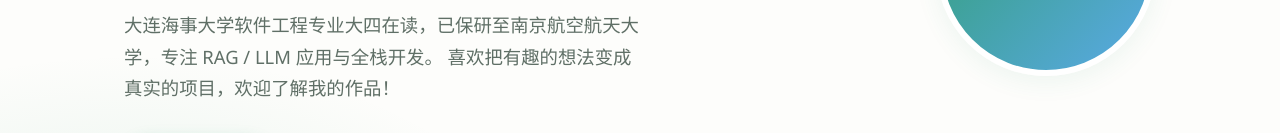
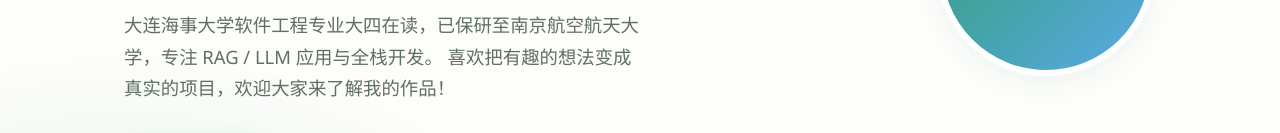
Before and after one commit to PeiChen1215/PeiChen1215.github.io, a plain HTML site: page index.html in a window 1280 px wide. Shown: the part 426-559 px from the top of the page. Drawn offline with Linux system fonts and the light colour scheme.

Commit message:
更新项目介绍

```diff
--- a/index.html
+++ b/index.html
@@ -525,7 +525,7 @@
       <h1>我是<span class="highlight">李鸿佑</span>，<br>一名热爱 AI 的开发者</h1>
       <p class="lead">
         大连海事大学软件工程专业大四在读，已保研至南京航空航天大学，专注 RAG / LLM 应用与全栈开发。
-        喜欢把有趣的想法变成真实的项目，欢迎了解我的作品！
+        喜欢把有趣的想法变成真实的项目，欢迎大家来了解我的作品！
       </p>
       <div class="hero-actions">
         <a href="#projects" class="btn btn-primary">查看我的项目</a>
```
Also changed, not shown: 1 other file.
